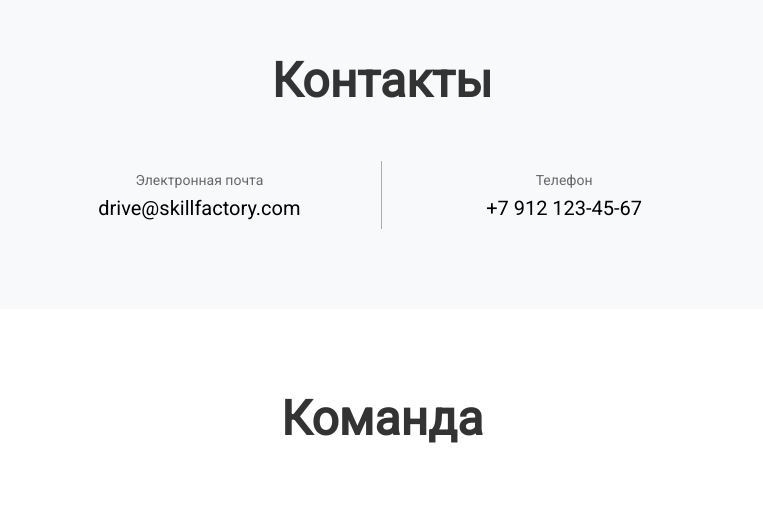
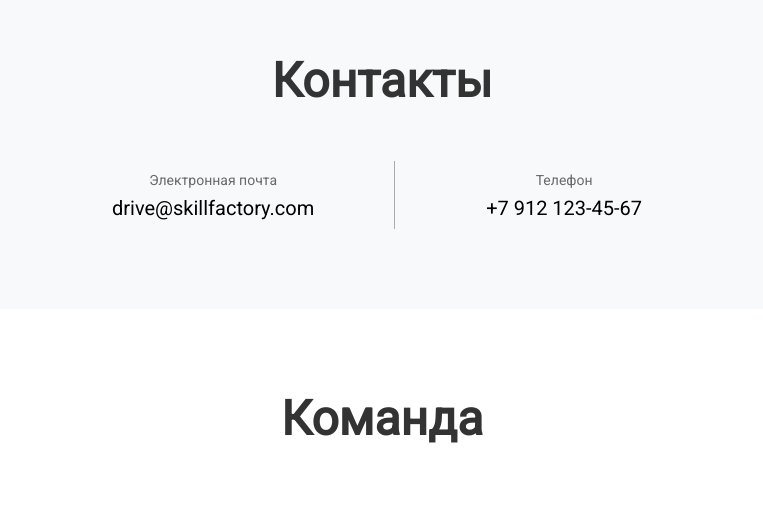
Before and after one commit to alexantoshuk/skillfactory, a plain HTML site: page SF-Drive_homework/module19_homework/about.html in a window 1280 px wide. Shown: the part 913-1419 px from the top of the page, without its empty margins (258-1021 px from the left). Drawn offline with Linux system fonts and the light colour scheme; grey boxes are pictures that could not be loaded.

Commit message:
Fix some bugs with CSS layout

```diff
--- a/SF-Drive_homework/module19_homework/main.css
+++ b/SF-Drive_homework/module19_homework/main.css
@@ -289,6 +289,7 @@ a:focus {
     grid-column-gap: 1px;
     grid-row-gap: 1px;
     margin-top: 30px;
+    width: 700px;
 }
 
 .navigation {
@@ -363,7 +364,7 @@ a:focus {
     max-height: 6em;
 }
 
-@media screen and (max-width: 991px) {
+@media screen and (max-width: 1100px) {
     .container {
         padding-left: 40px;
         padding-right: 40px;
```
